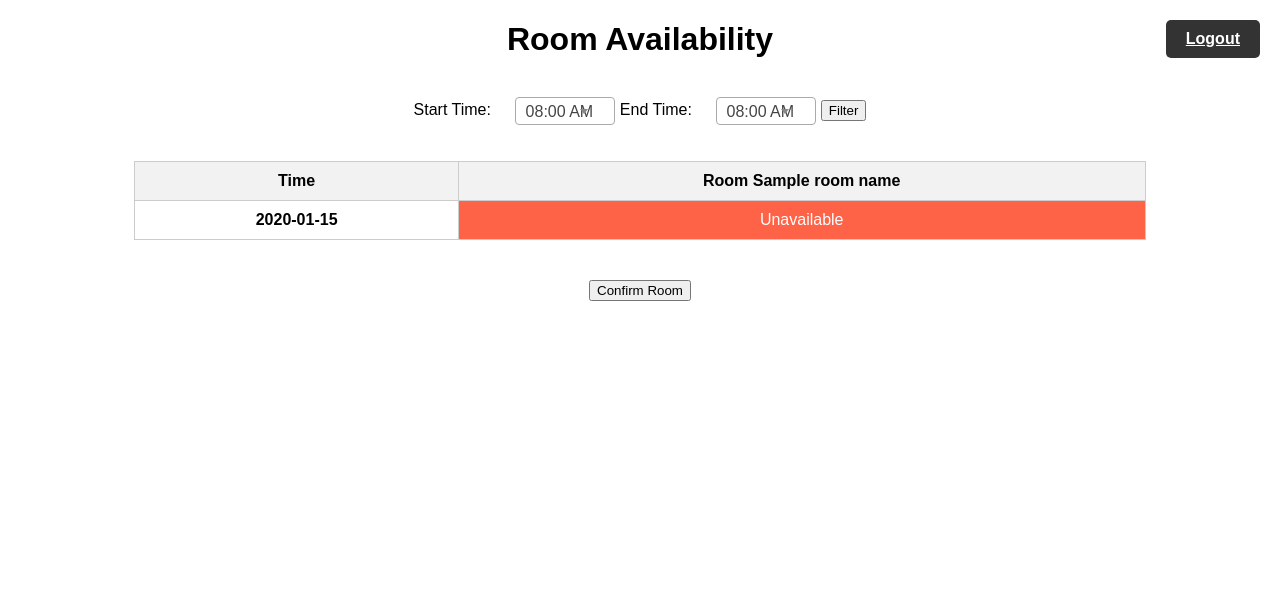
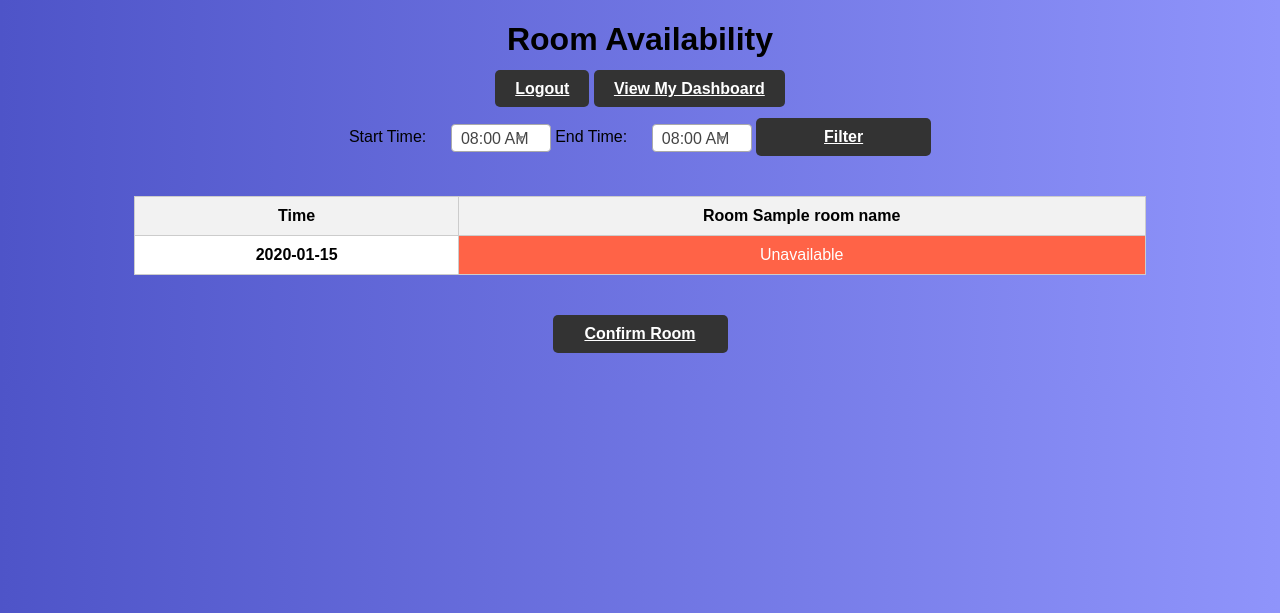
Before and after one commit to shubmi02/Appointment-System-Application, a Flask app: template templates/homepage.html in a window 1280 px wide. Shown: the top 613 px of the page. Run offline with Flask 3, Linux system fonts and the light colour scheme; the template is opened without the code that fills it: most values are stand-ins (such as "Sample title", 1, 10 or a date in 2020); some libraries are stand-ins or nearby versions.

Commit message:
updated homepage UI

```diff
--- a/templates/homepage.html
+++ b/templates/homepage.html
@@ -7,6 +7,7 @@
     <style>
         body {
             font-family: Arial, sans-serif;
+            background: linear-gradient(to right, #4e54c8, #8f94fb);
             text-align: center;
         }
 
@@ -39,7 +40,9 @@
 
         .time-label {
             font-weight: bold;
+            background-color: white;
         }
+
         .select2-container .select2-selection--single {
             width: 100px;
             height: 40px;
@@ -53,6 +56,18 @@
         button {
             margin: 20px;
         }
+
+        /* Add a container to handle the button layout */
+        .button-container {
+            display: flex;
+            flex-direction: column;  /* Stack buttons vertically */
+            align-items: center;  /* Center the buttons */
+            position: absolute;  /* So they stay in the top-right corner */
+            top: 20px;
+            right: 20px;
+        }
+
+        /* Styling for the Logout button */
         .logout-button {
             background-color: #333;
             color: white;
@@ -63,12 +78,53 @@
             font-weight: bold;
             border-radius: 5px;
             transition: background-color 0.3s;
-            position: absolute;
-            top: 20px;
-            right: 20px;
         }
+
+        /* Hover effect for the Logout button */
         .logout-button:hover {
             background-color: #555;
+        }
+
+        /* Styling for the "View My Dashboard" button */
+        .btn-homepage {
+            background-color: #333;
+            color: white;
+            border: none;
+            padding: 10px 20px;
+            cursor: pointer;
+            font-size: 1rem;
+            font-weight: bold;
+            border-radius: 5px;
+            transition: background-color 0.3s;
+            margin-top: 10px;  /* Add space between the buttons */
+        }
+
+        /* Hover effect for the "View My Dashboard" button */
+        .btn-homepage:hover {
+            background-color: #555;
+        }
+
+        /* General button styles for Filter and Confirm Room buttons (same as Logout button) */
+        button, .btn-homepage, .logout-button {
+            background-color: #333;         /* Dark background color */
+            color: white;                   /* White text color */
+            border: none;                   /* No border */
+            padding: 10px 20px;             /* Padding inside the button */
+            cursor: pointer;               /* Pointer cursor on hover */
+            font-size: 1rem;                /* Font size */
+            font-weight: bold;              /* Bold text */
+            border-radius: 5px;             /* Rounded corners */
+            transition: background-color 0.3s, transform 0.3s; /* Smooth transition for color and hover effect */
+            width: 175px;                   /* Same width for all buttons */
+            text-align: center;             /* Center text inside buttons */
+            text-decoration: underline;
+        }
+
+        /* Hover effect for buttons */
+        button:hover, .btn-homepage:hover, .logout-button:hover {
+            background-color: #555;         /* Slightly lighter background on hover */
+            transform: translateY(-2px);    /* Slight upward movement on hover */
+            box-shadow: 0 6px 12px rgba(0, 0, 0, 0.3); /* Shadow effect */
         }
 
     </style>
@@ -83,6 +139,8 @@
     <h1>Room Availability</h1>
 
     <a href="/logout" class="logout-button">Logout</a>
+    <a href="/view-dashboard" class="btn-homepage">View My Dashboard</a>
+
     <!-- Filter Form -->
 
     <form method="GET" action="/" onsubmit="return validateTime();">
```
